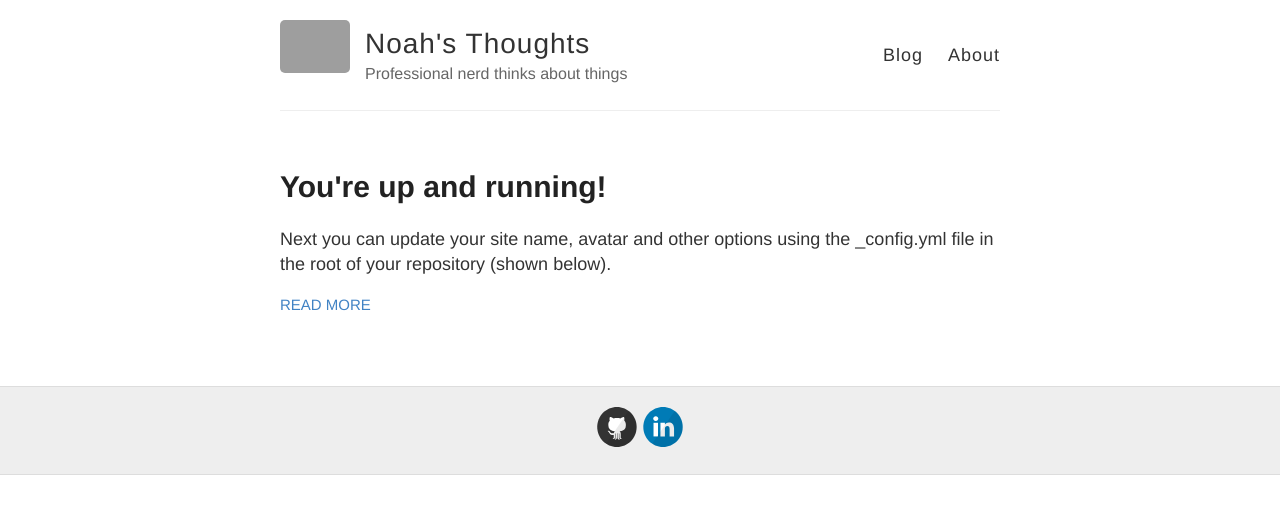
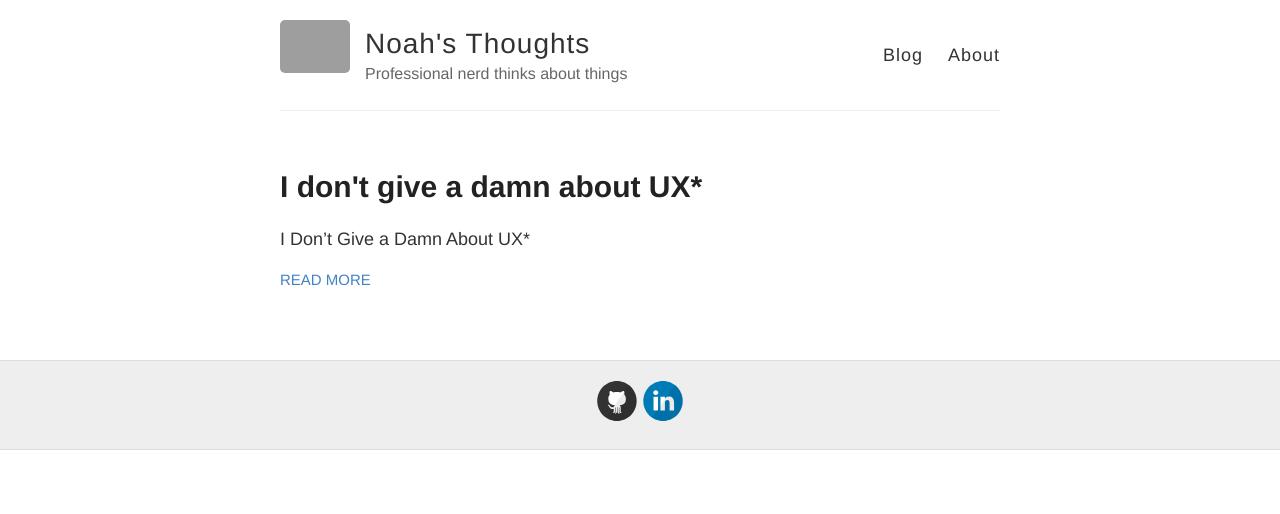
Before and after one commit to ncharris93/ncharris93.github.io, a Jekyll site: the page built from index.html, in a window 1280 px wide. Shown: the top 514 px of the page. Built offline with Jekyll 4.4.1, drawn with Linux system fonts in a browser that asks for light colours; part of the change alters nothing that is shown; grey boxes are pictures that could not be loaded.

Commit message:
feat: new post; fix LinkedIn url

```diff
--- a/_config.yml
+++ b/_config.yml
@@ -23,7 +23,7 @@ footer-links:
   flickr:
   github: ncharris93
   instagram:
-  linkedin: https://www.linkedin.com/in/nharris31/
+  linkedin: nharris31
   pinterest:
   rss: # just type anything here for a working RSS icon
   twitter:
--- a/_posts/2014-3-3-Hello-World.md
+++ /dev/null
@@ -1,10 +0,0 @@
----
-layout: post
-title: You're up and running!
----
-
-Next you can update your site name, avatar and other options using the _config.yml file in the root of your repository (shown below).
-
-![_config.yml]({{ site.baseurl }}/images/config.png)
-
-The easiest way to make your first post is to edit this one. Go into /_posts/ and update the Hello World markdown file. For more instructions head over to the [Jekyll Now repository](https://github.com/barryclark/jekyll-now) on GitHub.
--- /dev/null
+++ b/_posts/2025-04-02-i-dont-give-a-damn-about-ux.md
@@ -0,0 +1,59 @@
+---
+layout: post
+title: I don't give a damn about UX*
+---
+
+I Don’t Give a Damn About UX\*
+
+\*This statement is both true and false.
+
+The UX I care about isn’t the one most people think of.
+The users I care about are probably not the users you're thinking of.
+My UX is better known as DX: Developer Experience.
+
+As engineers, we architect and build systems. But most of the time, we’re not starting from scratch. We’re assembling, shaping, and connecting pieces that other engineers created. We stack complex technologies to solve complex problems, and it can quickly get out of hand.
+
+That’s why the quality of our tools matters. A lot.
+How intuitive they are.
+How composable.
+How much mental friction they introduce.
+
+I care about tools that respect the developer’s mind - their attention, their time, their cognitive overhead.
+
+Good DX starts with clean interfaces and ends with trust.
+It’s not about being clever. It’s about being clear.
+And honestly, it’s hard to stress that too much.
+
+My favorite modern example: TanStack Query. With the introduction of React hooks, it took something messy and repetitive and made it elegant. Before, we had boilerplate. Now, we have a simple, focused interface that does one job extremely well.
+
+Or go back to the roots: Unix tools like `awk`, `sed`, and `grep`. Each one solves a single problem. But when you combine them, they become powerful.
+That’s the magic of composability.
+That’s DX done right.
+
+To me, great Developer Experience is a form of respect.
+It shows up in the details.
+It creates leverage.
+It protects time, focus, and flow.
+Great DX is invisible - and that’s what makes it beautiful.
+
+I think I’ve always been wired this way.
+
+Back in 4th grade, we were working on a holiday craft project. One step involved threading yarn through dozens of eyelets. Most kids started by hand. But not me. I paused, grabbed a paperclip, bent it into a needle, and then got to work. I started after everyone else, but I finished faster.
+It wasn’t about being smarter.
+It was about building the right tool.
+
+That mindset never left.
+
+Often the best thing you can do is “Work smarter, not harder.”
+my old hockey coach, Mr. Peet.
+
+DX is culture.
+It’s philosophy.
+It’s care, baked into the system.
+
+So no, I don’t give a damn about UX - unless you mean the kind that shows up in the terminal, in the code editor, or in the mental models we build and share.
+
+In that case?
+I care a lot.
+
+And if you work on a team, I think you should care too.
```
